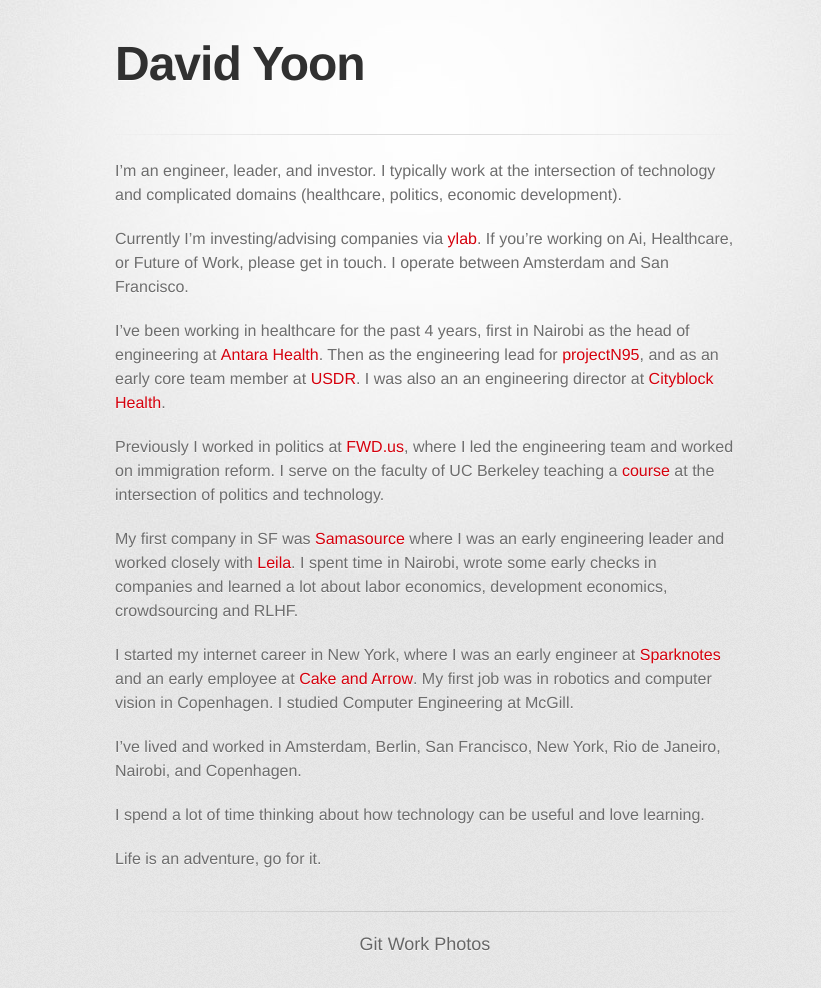
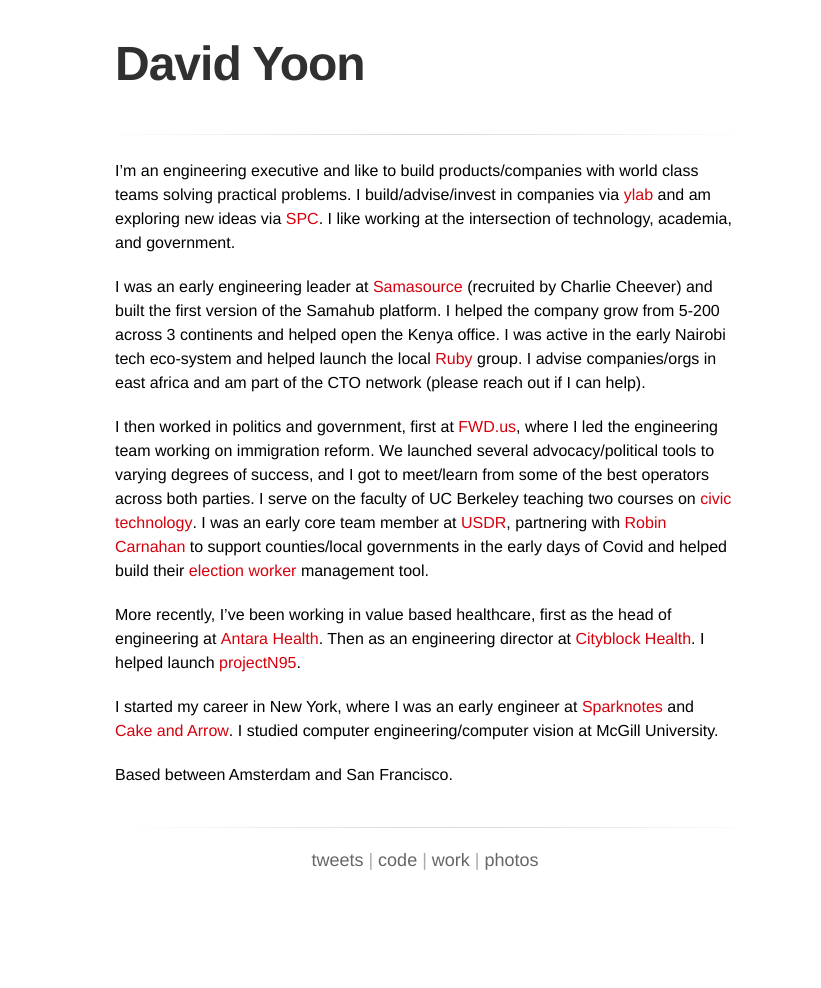
Before and after one commit to daveyoon/daveyoon.github.com, a Jekyll site: the page built from index.md, in a window 1280 px wide. Shown: the whole page, without its empty margins (215-1036 px from the left). Built offline with Jekyll 4.4.1, drawn with Linux system fonts in a browser that asks for light colours; some web fonts are replaced; after the commit the page ends 904 px from its top, so only the background shows below that.

Commit message:
a few updates

```diff
--- a/_layouts/default.html
+++ b/_layouts/default.html
@@ -29,9 +29,10 @@
 
         <footer>
             <div class = "contact">
-                <a href = "https://github.com/daveyoon">Git</a>
-                <a href="http://www.linkedin.com/in/daveyoon/">Work</a>
-                <a href="http://instagram.com/daveyoon">Photos</a>
+                <a href="http://twitter.com/_daveyoon">tweets</a> |
+                <a href="http://github.com/daveyoon">code</a> |
+                <a href="http://www.linkedin.com/in/daveyoon/">work</a> |
+                <a href="http://instagram.com/daveyoon">photos</a>
               </ul>
             </div>
         </footer>
--- a/index.md
+++ b/index.md
@@ -4,20 +4,14 @@
 ---
 
 
-I'm an engineer, leader, and investor. I typically work at the intersection of technology and complicated domains (healthcare, politics, economic development).
+I'm an engineering executive and like to build products/companies with world class teams solving practical problems. I build/advise/invest in companies via [ylab](http://ylab.co) and am exploring new ideas via [SPC](https://www.southparkcommons.com/). I like working at the intersection of technology, academia, and government.
 
-Currently I'm investing/advising companies via [ylab](http://ylab.co). If you're working on Ai, Healthcare, or Future of Work, please get in touch. I operate between Amsterdam and San Francisco.
+I was an early engineering leader at [Samasource](https://sama.com) (recruited by Charlie Cheever) and built the first version of the Samahub platform. I helped the company grow from 5-200 across 3 continents and helped open the Kenya office. I was active in the early Nairobi tech eco-system and helped launch the local [Ruby](https://github.com/nairuby) group. I advise companies/orgs in east africa and am part of the CTO network (please reach out if I can help).
 
-I've been working in healthcare for the past 4 years, first in Nairobi as the head of engineering at [Antara Health](https://www.notboring.co/p/antara-health-natively-integrated). Then as the engineering lead for [projectN95](https://www.projectn95.org/), and as an early core team member at [USDR](https://www.usdigitalresponse.org/). I was also an an engineering director at [Cityblock Health](https://www.cityblock.com/).
+I then worked in politics and government, first at [FWD.us](https://www.theguardian.com/world/2013/apr/11/mark-zuckerberg-launches-immigration-group), where I led the engineering team working on immigration reform. We launched several advocacy/political tools to varying degrees of success, and I got to meet/learn from some of the best operators across both parties. I serve on the faculty of UC Berkeley teaching two courses on [civic technology](https://haas.berkeley.edu/wp-content/uploads/Syllabus-UGBA39E-Civic-Technology.pdf). I was an early core team member at [USDR](https://www.usdigitalresponse.org/), partnering with [Robin Carnahan](https://en.wikipedia.org/wiki/Robin_Carnahan) to support counties/local governments in the early days of Covid and helped build their [election worker](https://www.usdigitalresponse.org/case-studies/automating-harris-countys-student-election-clerk-program) management tool.
 
-Previously I worked in politics at [FWD.us](https://www.theguardian.com/world/2013/apr/11/mark-zuckerberg-launches-immigration-group), where I led the engineering team and worked on immigration reform. I serve on the faculty of UC Berkeley teaching a [course](https://haas.berkeley.edu/wp-content/uploads/Syllabus-UGBA39E-Civic-Technology.pdf) at the intersection of politics and technology.
+More recently, I've been working in value based healthcare, first as the head of engineering at [Antara Health](https://www.notboring.co/p/antara-health-natively-integrated). Then as an engineering director at [Cityblock Health](https://www.cityblock.com/). I helped launch [projectN95](https://www.newyorker.com/news/letter-from-trumps-washington/the-coronavirus-and-how-the-united-states-ended-up-with-nurses-wearing-garbage-bags).
 
-My first company in SF was [Samasource](https://sama.com) where I was an early engineering leader and worked closely with [Leila](https://www.youtube.com/watch?v=1Ce9EfF2lHE). I spent time in Nairobi, wrote some early checks in companies and learned a lot about labor economics, development economics, crowdsourcing and RLHF.
+I started my career in New York, where I was an early engineer at [Sparknotes](http://sparknotes.com) and [Cake and Arrow](https://cakeandarrow.com/). I studied computer engineering/computer vision at McGill University.
 
-I started my internet career in New York, where I was an early engineer at [Sparknotes](http://sparknotes.com) and an early employee at [Cake and Arrow](https://cakeandarrow.com/). My first job was in robotics and computer vision in Copenhagen. I studied Computer Engineering at McGill.
-
-I've lived and worked in Amsterdam, Berlin, San Francisco, New York, Rio de Janeiro, Nairobi, and Copenhagen.
-
-I spend a lot of time thinking about how technology can be useful and love learning.
-
-Life is an adventure, go for it.
+Based between Amsterdam and San Francisco.
--- a/stylesheets/stylesheet.css
+++ b/stylesheets/stylesheet.css
@@ -50,10 +50,10 @@
 body {
   font-size: 1em;
   line-height: 1.5;
-  background: #e7e7e7 url(../images/body-bg.png) 0 0 repeat;
+  /* background: #e7e7e7 url(../images/body-bg.png) 0 0 repeat; */
   font-family: 'Helvetica Neue', Helvetica, Arial, serif;
   text-shadow: 0 1px 0 rgba(255, 255, 255, 0.8);
-  color: #6d6d6d;
+  /* color: #6d6d6d; */
 }
 
 a {
@@ -85,7 +85,7 @@
 }
 
 #container {
-  background: transparent url(../images/highlight-bg.jpg) 50% 0 no-repeat;
+  /* background: transparent url(../images/highlight-bg.jpg) 50% 0 no-repeat; */
   min-height: 595px;
 }
 
```
Also changed, not shown: other parts of _layouts/default.html (+8 -9 lines).
